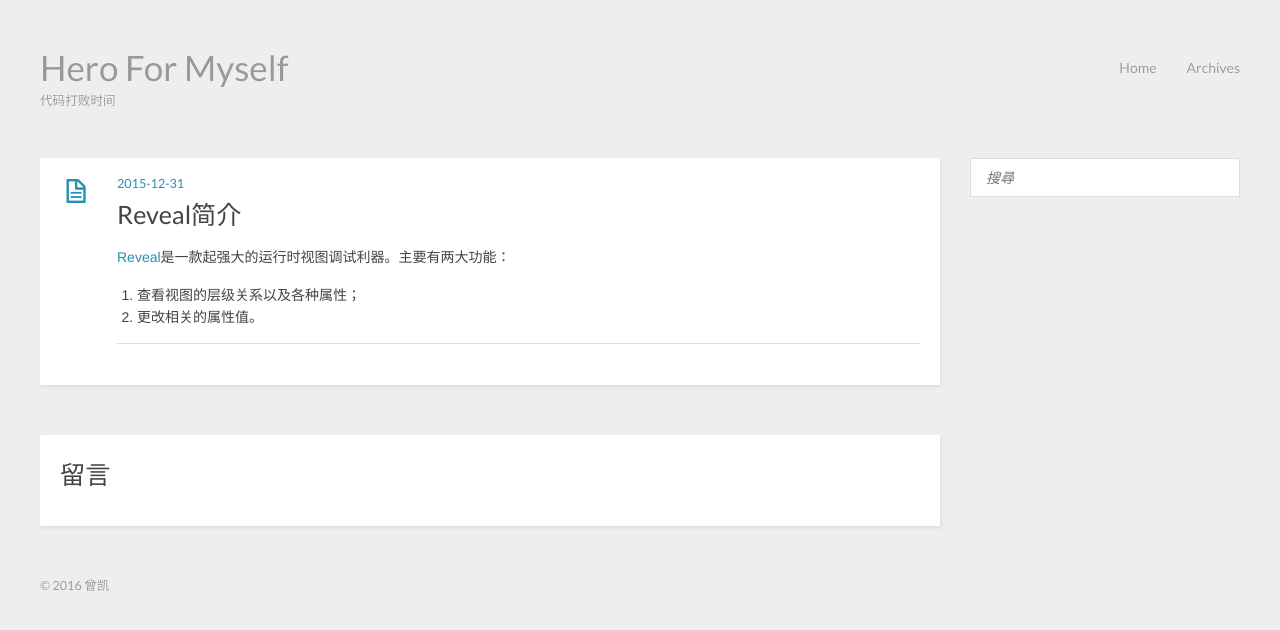
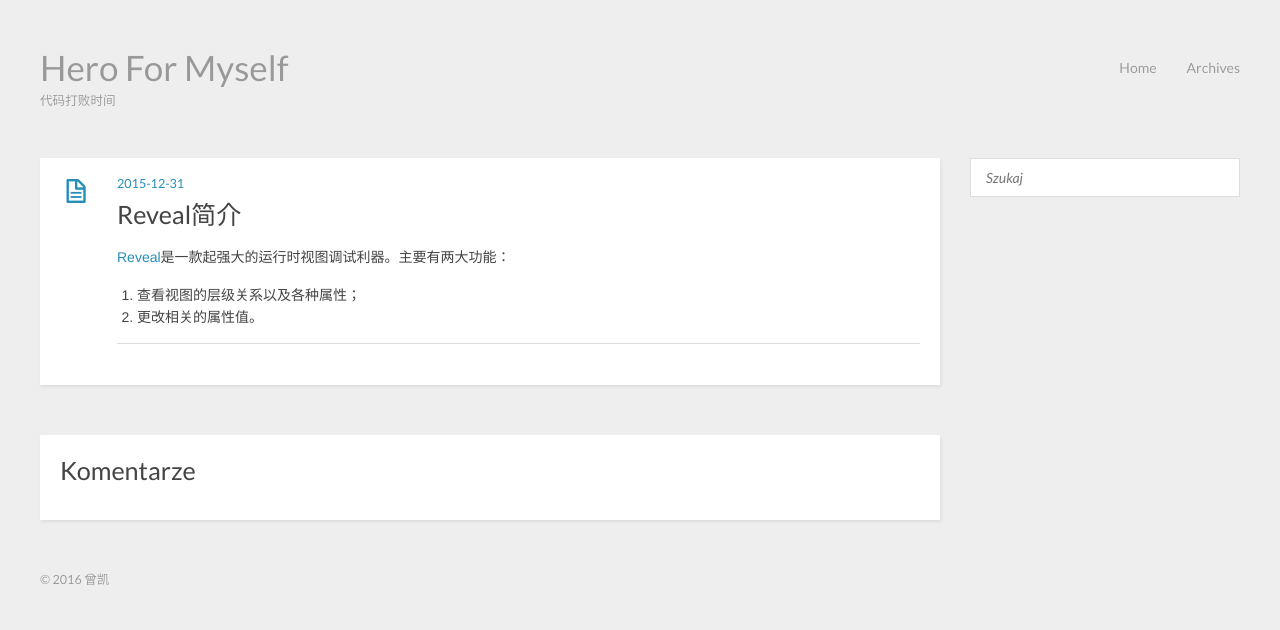
Before and after one commit to ddhjy/ddhjy.github.io, a plain HTML site: page 2015/12/31/小城/index.html in a window 1280 px wide. Drawn offline with nearby package versions, Linux system fonts and the light colour scheme.

Commit message:
Site updated: 2016-01-08 01:22:07

```diff
--- a/2015/12/31/小城/index.html
+++ b/2015/12/31/小城/index.html
@@ -99,7 +99,7 @@
 
 
 <section id="comment">
-  <h1 class="title">留言</h1>
+  <h1 class="title">Komentarze</h1>
 
 
       <div id="fb-root"></div>
@@ -122,7 +122,7 @@
     <aside id="sidebar" class="alignright">
   <div class="search">
   <form action="//google.com/search" method="get" accept-charset="utf-8">
-    <input type="search" name="q" results="0" placeholder="搜尋">
+    <input type="search" name="q" results="0" placeholder="Szukaj">
     <input type="hidden" name="q" value="site:yoursite.com">
   </form>
 </div>
```
Also changed, not shown: 2015/12/31/hello-world/index.html (+2 -2 lines), 2016/01/01/白马非马/index.html (+2 -2 lines), archives/2015/12/index.html (+2 -2 lines), archives/2015/index.html (+2 -2 lines), archives/2016/01/index.html (+2 -2 lines), archives/2016/index.html (+2 -2 lines), archives/index.html (+3 -3 lines), index.html (+1 -1 lines).
